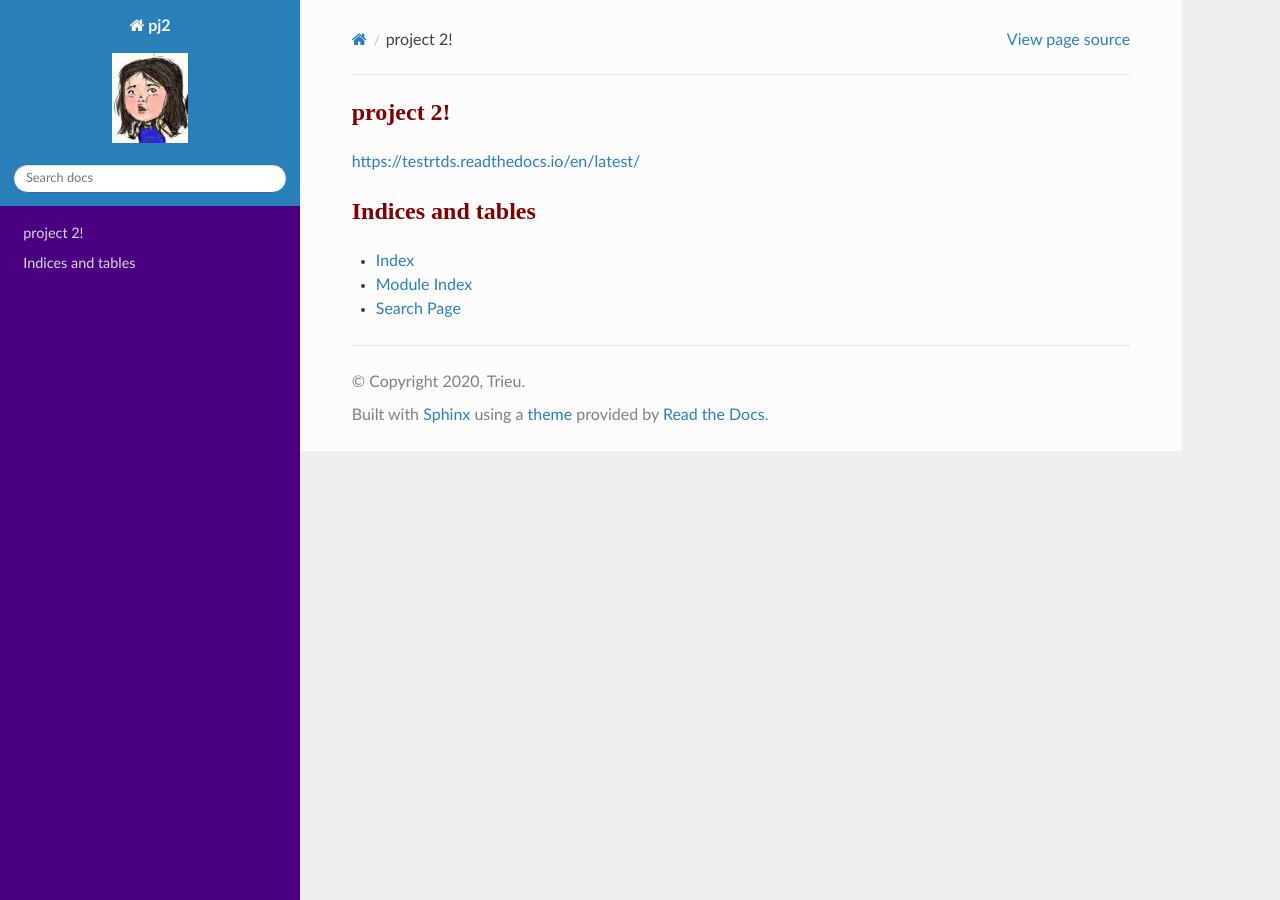
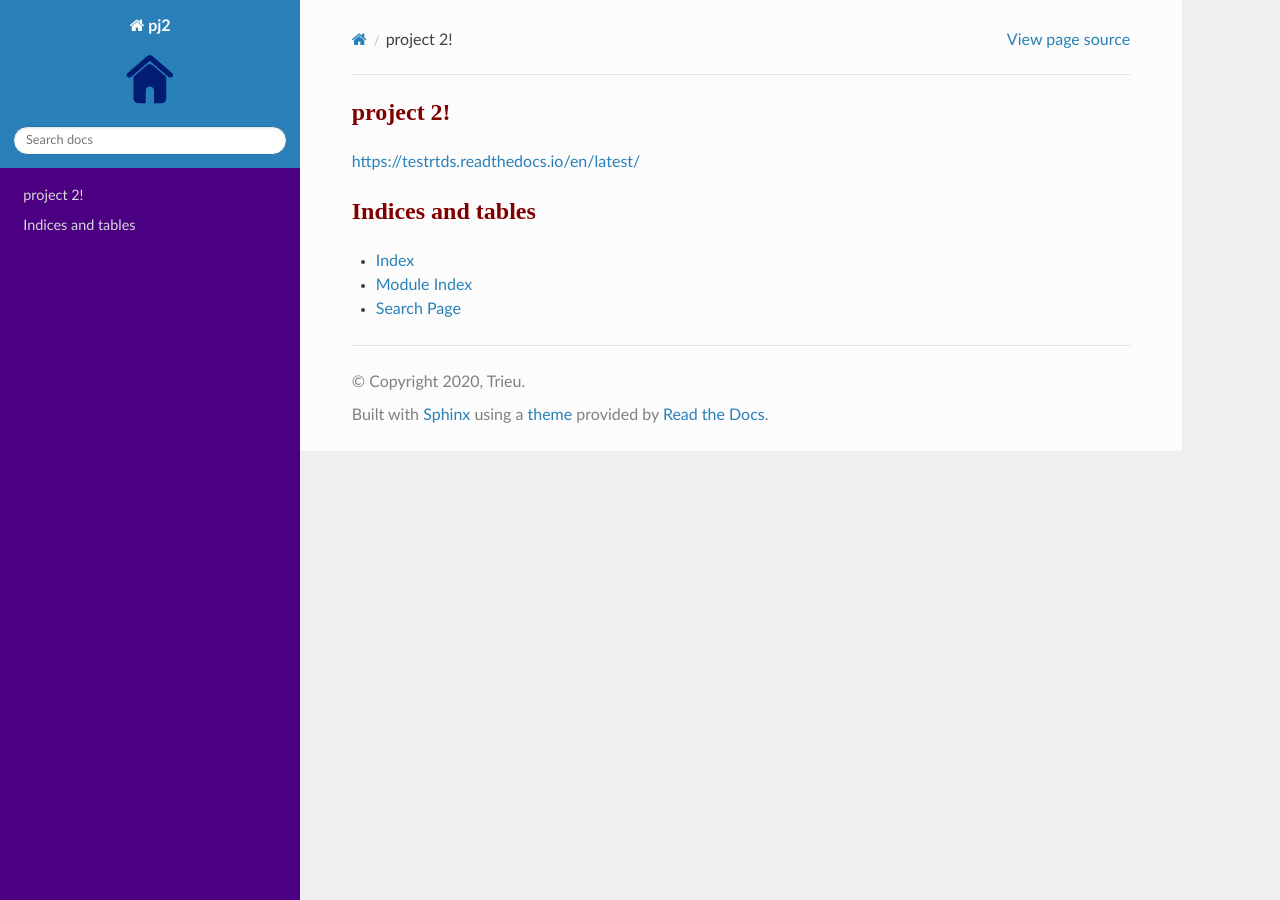
Before and after one commit to HaiTrieuNg/TestReadTheDoc2, a Sphinx documentation site: the page built from source/index.rst, in a window 1280 px wide. Built offline with Sphinx 7.4.7 and the Read the Docs theme 2.0.0, drawn with Linux system fonts in a browser that asks for light colours.

Commit message:
Update conf.py

```diff
--- a/source/conf.py
+++ b/source/conf.py
@@ -48,7 +48,8 @@ exclude_patterns = []
 # a list of builtin themes.
 #
 html_theme = 'sphinx_rtd_theme'
-html_logo =  'masterpiece11.jpg'
+#html_logo =  'masterpiece11.jpg'
+html_logo = "_templates/web-UI_FA_2-02.png"
 master_doc = 'index'
 # Add any paths that contain custom static files (such as style sheets) here,
 # relative to this directory. They are copied after the builtin static files,
```
